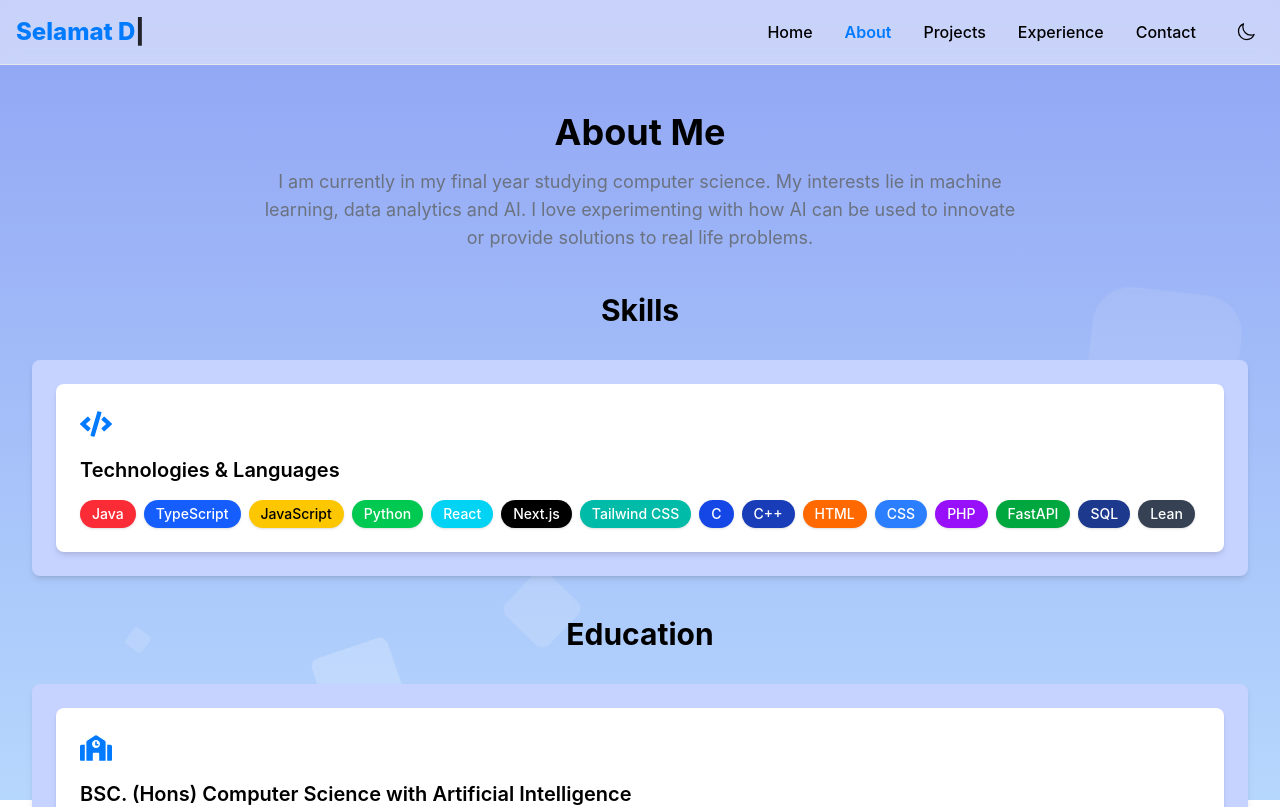
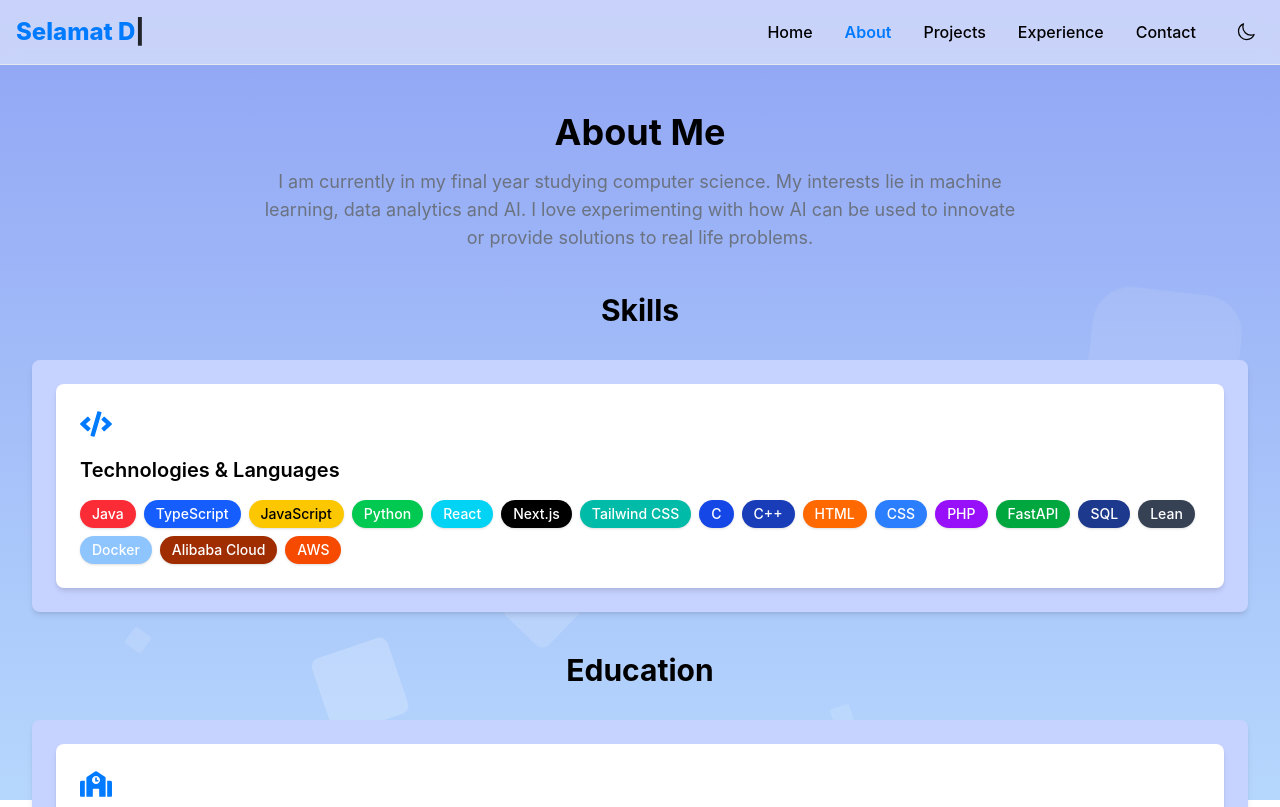
Before and after one commit to jkgithub02/my_portfolio, a Next.js app: page /about in a window 1280 px wide. Shown: the top 807 px of the page. Built offline with nearby package versions, Linux system fonts and the light colour scheme.

Commit message:
update content

```diff
--- a/src/app/about/page.tsx
+++ b/src/app/about/page.tsx
@@ -21,6 +21,9 @@ const AboutPage = () => {
     { name: 'FastAPI', color: 'bg-green-600', textColor: 'text-white' },
     { name: 'SQL', color: 'bg-blue-900', textColor: 'text-white' },
     { name: 'Lean', color: 'bg-gray-700', textColor: 'text-white' },
+    { name: 'Docker', color: 'bg-blue-300', textColor: 'text-white' },
+    { name: 'Alibaba Cloud', color: 'bg-orange-800', textColor: 'text-white' },
+    { name: 'AWS', color: 'bg-orange-600', textColor: 'text-white' }
   ]
   return (
     <motion.div {...pageTransition} className='container max-w-7xl mx-auto py-12'>
--- a/src/content/projects.ts
+++ b/src/content/projects.ts
@@ -4,8 +4,8 @@ import { getImagePath } from "@/app/utils/imagePath";
 export const projects: Project[] = [
   {
     title: 'VizLab',
-    description: 'A data-analysis and AutoML web application that leverages LLMs',
-    technologies: ['React.js', 'Tailwind CSS', 'FastAPI', 'llama.cpp', 'Uvicorn'],
+    description: 'My last and final year project in my undergraduate studies: A data-intelligence platform that provides AI-assisted exploratory data analysis, visualization capabilities and predictive modelling within a few clicks.',
+    technologies: ['React.js', 'Tailwind CSS', 'FastAPI', 'llama.cpp', 'Uvicorn', 'ollama', 'Docker', 'AWS Bedrock'],
     githubLink: 'https://github.com',
     demoLink: 'https://demo.com',
     image: getImagePath('/projects/vizlab.jpg'),
@@ -21,7 +21,7 @@ export const projects: Project[] = [
     {
     title: 'RAG-Powered Document Analyzer',
     description: 'A web application that utilizes Retrieval-Augmented Generation (RAG) to analyze and extract insights from user-uploaded documents.',
-    technologies: ['Next.js', 'Tailwind CSS', 'FastAPI', 'Uvicorn', 'Langchain', 'OpenAI API', 'ChromaDB', 'FAISS'],
+    technologies: ['React.js', 'Tailwind CSS', 'FastAPI', 'Uvicorn', 'Langchain', 'OpenAI API', 'ChromaDB', 'FAISS', 'ollama', 'Docker', 'Hugging Face'],
     githubLink: 'https://github.com',
     demoLink: 'https://demo.com',
     image: getImagePath('/projects/rag.jpeg'),
```
